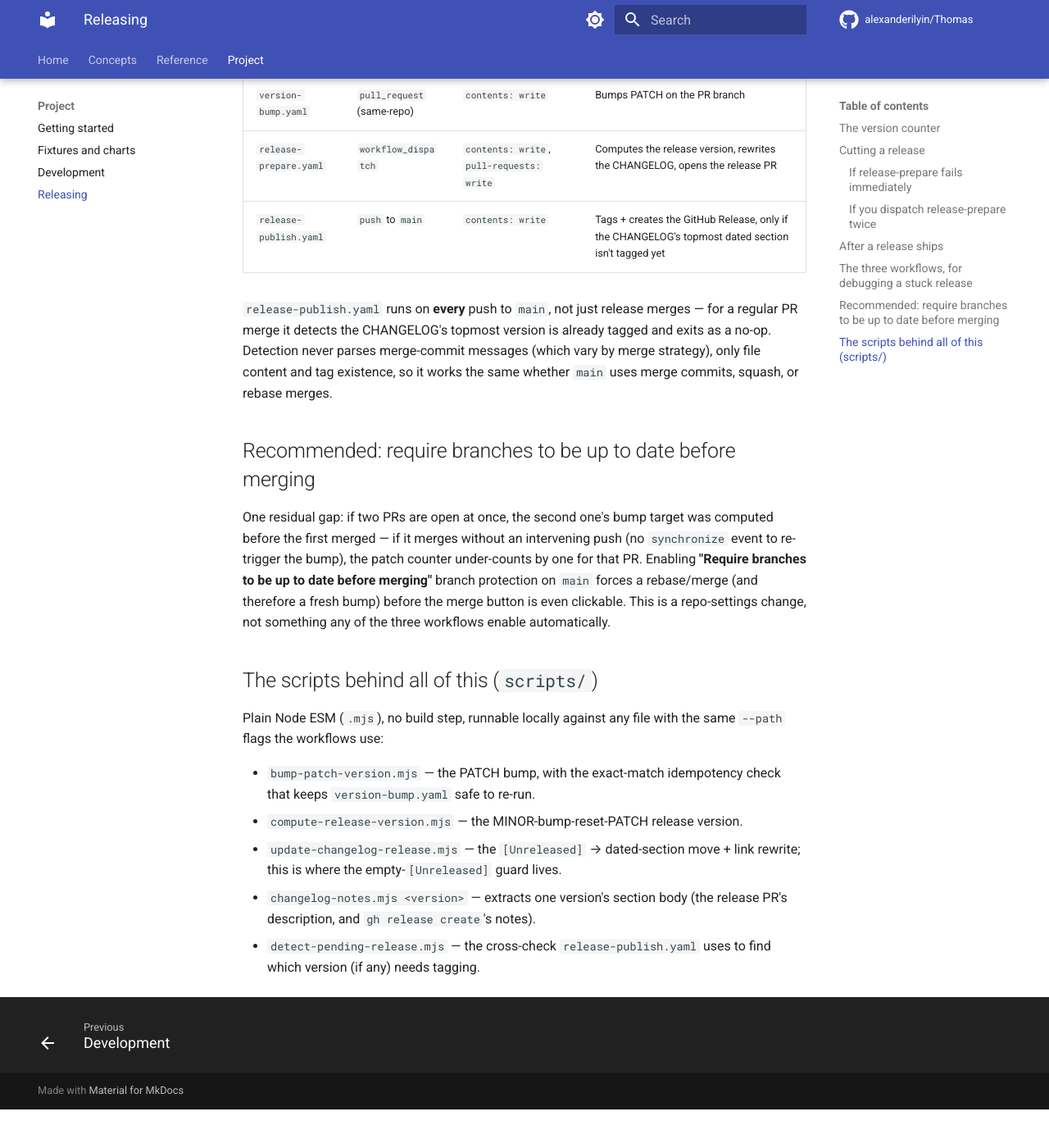
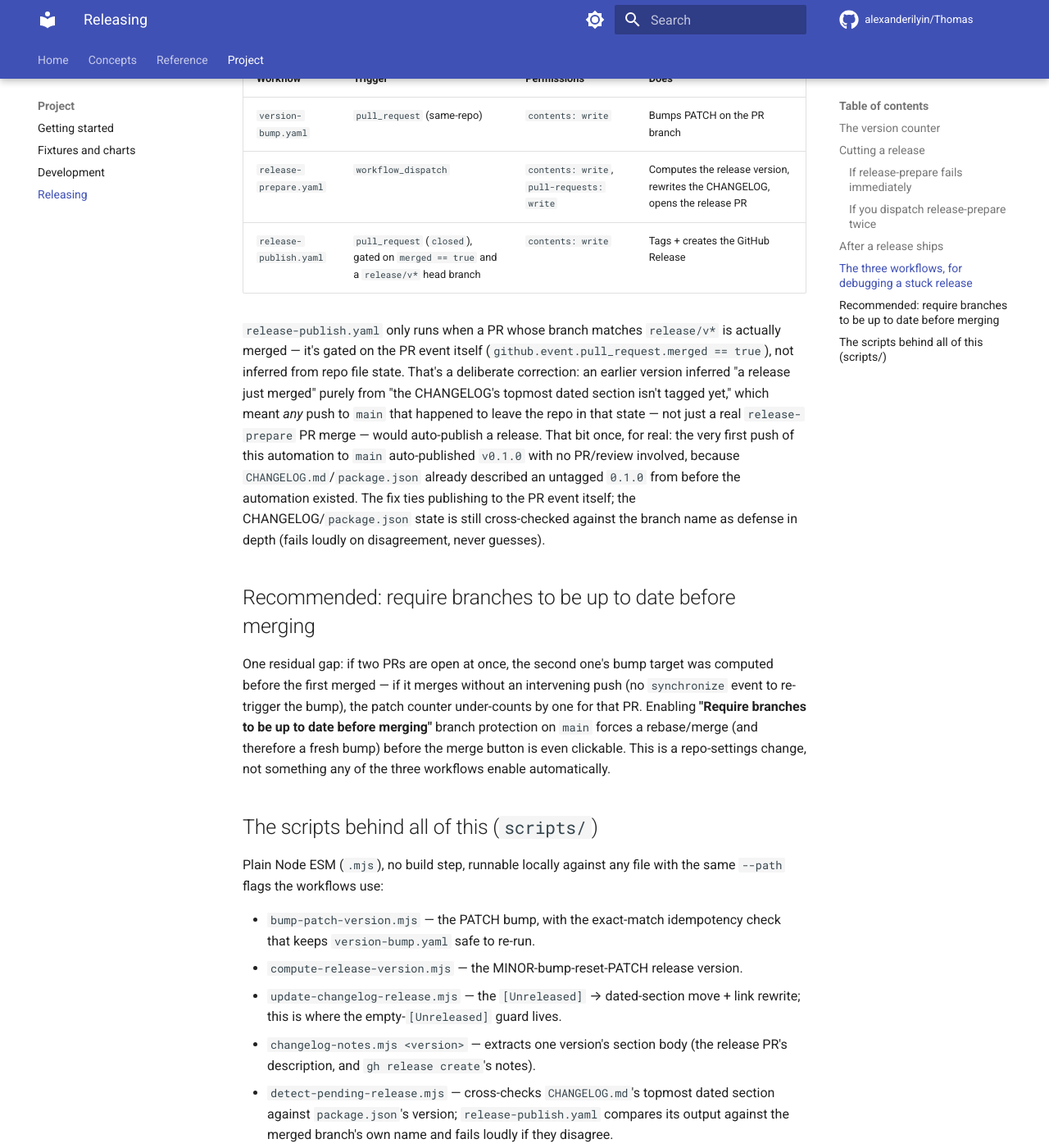
Before and after one commit to DeepSpaceCartel/thomas, an MkDocs documentation site: the page built from docs/project/releasing.md, in a window 1280 px wide and 1400 px high, scrolled down 1756 px. Shown: the whole window at 82% size. Built offline with MkDocs 1.6.1 and Material for MkDocs 9.7.7, drawn with Linux system fonts in a browser that asks for light colours; comment, search, counter and statistics services are not loaded; before the commit the page ends 3109 px from its top, so only the background shows below that; some of the changed text lies outside the part shown.

Commit message:
fix: gate release-publish on PR merge event, not inferred file state
release-publish.yaml previously inferred "a release-prepare PR just
merged" purely from repo file state (an untagged dated CHANGELOG
section), so any push to main that happened to leave the repo in that
state would trigger a publish - this happened for real, auto-publishing
v0.1.0 with no PR/review involved. Now gated on the PR event itself
(merged == true + a release/v* head branch); file state is still
cross-checked as defense in depth, but no longer the trigger.

Also updates README.md to lead with the same "why this matters"
narrative as docs/index.md (Why this exists, the real quickstart
scenario), replaces its dev-only Running section with the real content
of docs/concepts/installing.md, and links the published docs site
(alexander.ilyin.eu/Thomas). Corrects mkdocs.yml's site_url to match.

See CHANGELOG.md for full details.

Co-Authored-By: Claude Sonnet 5 <noreply@anthropic.com>

```diff
--- a/docs/project/releasing.md
+++ b/docs/project/releasing.md
@@ -41,8 +41,9 @@ automatic bump. Bump it by hand in that case (edit `package.json`'s
    new section's body as the PR description.
 5. **Review and merge that PR like any other.** Merging it is what
    actually publishes the release: `release-publish.yaml` (triggered by
-   the push to `main`) tags the merge commit `v0.2.0` and creates a
-   GitHub Release with notes taken directly from that CHANGELOG section.
+   that specific PR — branch `release/v0.2.0` — actually merging) tags
+   the merge commit `v0.2.0` and creates a GitHub Release with notes
+   taken directly from that CHANGELOG section.
 
 No further manual step — once the PR is merged, the tag and the GitHub
 Release both already exist.
@@ -72,14 +73,23 @@ placeholder. The very next merged PR continues the same counter
 |---|---|---|---|
 | `version-bump.yaml` | `pull_request` (same-repo) | `contents: write` | Bumps PATCH on the PR branch |
 | `release-prepare.yaml` | `workflow_dispatch` | `contents: write`, `pull-requests: write` | Computes the release version, rewrites the CHANGELOG, opens the release PR |
-| `release-publish.yaml` | `push` to `main` | `contents: write` | Tags + creates the GitHub Release, only if the CHANGELOG's topmost dated section isn't tagged yet |
+| `release-publish.yaml` | `pull_request` (`closed`), gated on `merged == true` and a `release/v*` head branch | `contents: write` | Tags + creates the GitHub Release |
 
-`release-publish.yaml` runs on **every** push to `main`, not just
-release merges — for a regular PR merge it detects the CHANGELOG's
-topmost version is already tagged and exits as a no-op. Detection never
-parses merge-commit messages (which vary by merge strategy), only file
-content and tag existence, so it works the same whether `main` uses
-merge commits, squash, or rebase merges.
+`release-publish.yaml` only runs when a PR whose branch matches
+`release/v*` is actually merged — it's gated on the PR event itself
+(`github.event.pull_request.merged == true`), not inferred from repo
+file state. That's a deliberate correction: an earlier version inferred
+"a release just merged" purely from "the CHANGELOG's topmost dated
+section isn't tagged yet," which meant *any* push to `main` that
+happened to leave the repo in that state — not just a real
+`release-prepare` PR merge — would auto-publish a release. That bit
+once, for real: the very first push of this automation to `main`
+auto-published `v0.1.0` with no PR/review involved, because
+`CHANGELOG.md`/`package.json` already described an untagged `0.1.0`
+from before the automation existed. The fix ties publishing to the PR
+event itself; the CHANGELOG/`package.json` state is still cross-checked
+against the branch name as defense in depth (fails loudly on
+disagreement, never guesses).
 
 ## Recommended: require branches to be up to date before merging
 
@@ -106,5 +116,7 @@ file with the same `--path` flags the workflows use:
   lives.
 - `changelog-notes.mjs <version>` — extracts one version's section body
   (the release PR's description, and `gh release create`'s notes).
-- `detect-pending-release.mjs` — the cross-check `release-publish.yaml`
-  uses to find which version (if any) needs tagging.
+- `detect-pending-release.mjs` — cross-checks `CHANGELOG.md`'s topmost
+  dated section against `package.json`'s version; `release-publish.yaml`
+  compares its output against the merged branch's own name and fails
+  loudly if they disagree.
--- a/mkdocs.yml
+++ b/mkdocs.yml
@@ -1,6 +1,6 @@
 site_name: Thomas | Trust but Verify
 site_description: Real-command BDD testing for Helm, Kubernetes, and HTTP services.
-site_url: https://alexanderilyin.github.io/Thomas/
+site_url: https://alexander.ilyin.eu/Thomas/
 repo_url: https://github.com/alexanderilyin/Thomas
 repo_name: alexanderilyin/Thomas
 edit_uri: edit/main/docs/
```
Also changed, not shown: CHANGELOG.md (+31 -0 lines), README.md (+144 -121 lines), 1 other file.
